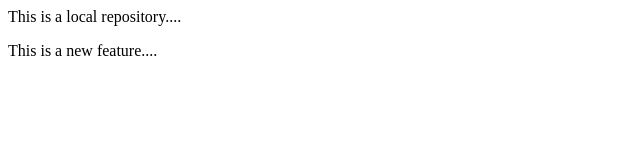
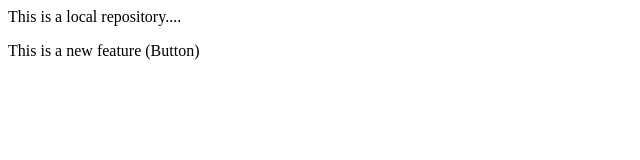
Before and after one commit to Srinivas-krishna/localrepo, a plain HTML site: page index.html in a window 1280 px wide. Shown: the full height of the page, 0-640 px from the left. Drawn offline with Linux system fonts and the light colour scheme.

Commit message:
Add new button

```diff
--- a/index.html
+++ b/index.html
@@ -1,2 +1,2 @@
 <p>This is a local repository....</p>
-<p>This is a new feature....</p>
+<p>This is a new feature (Button)</p>
```
